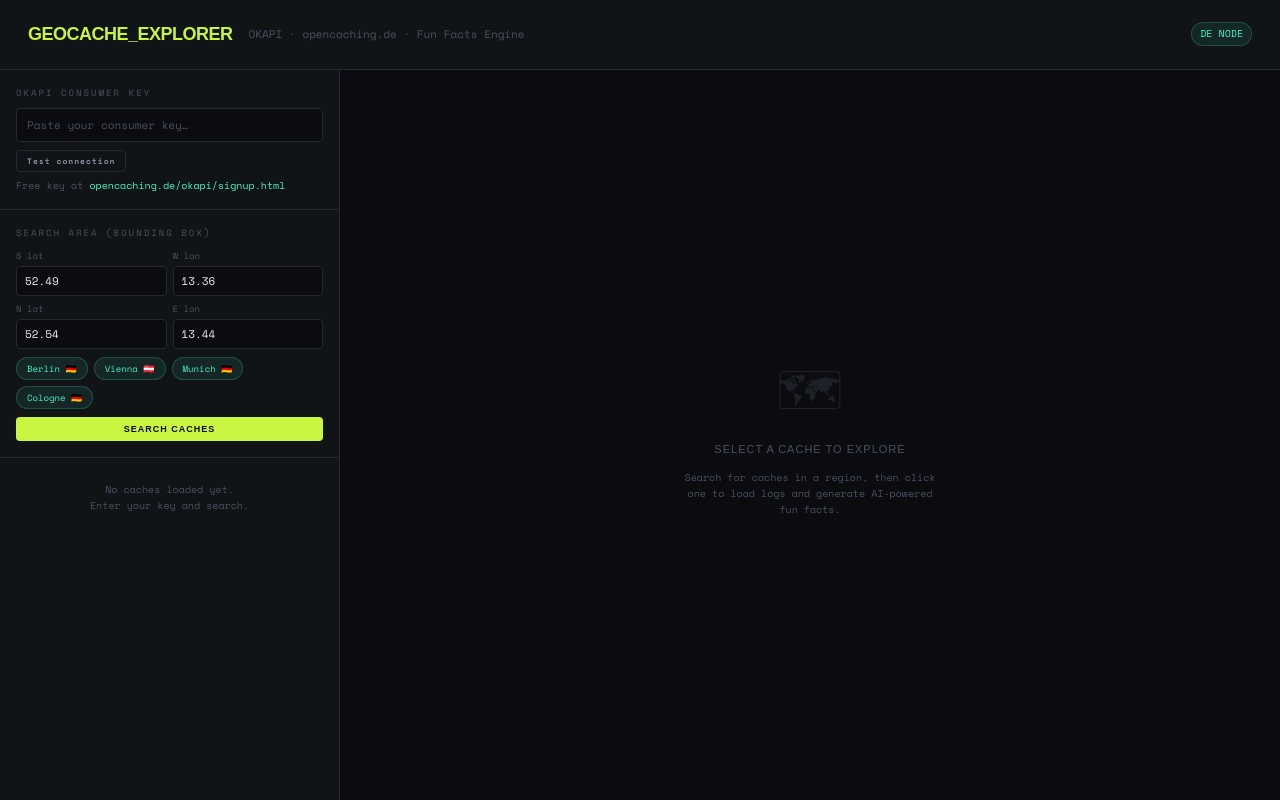
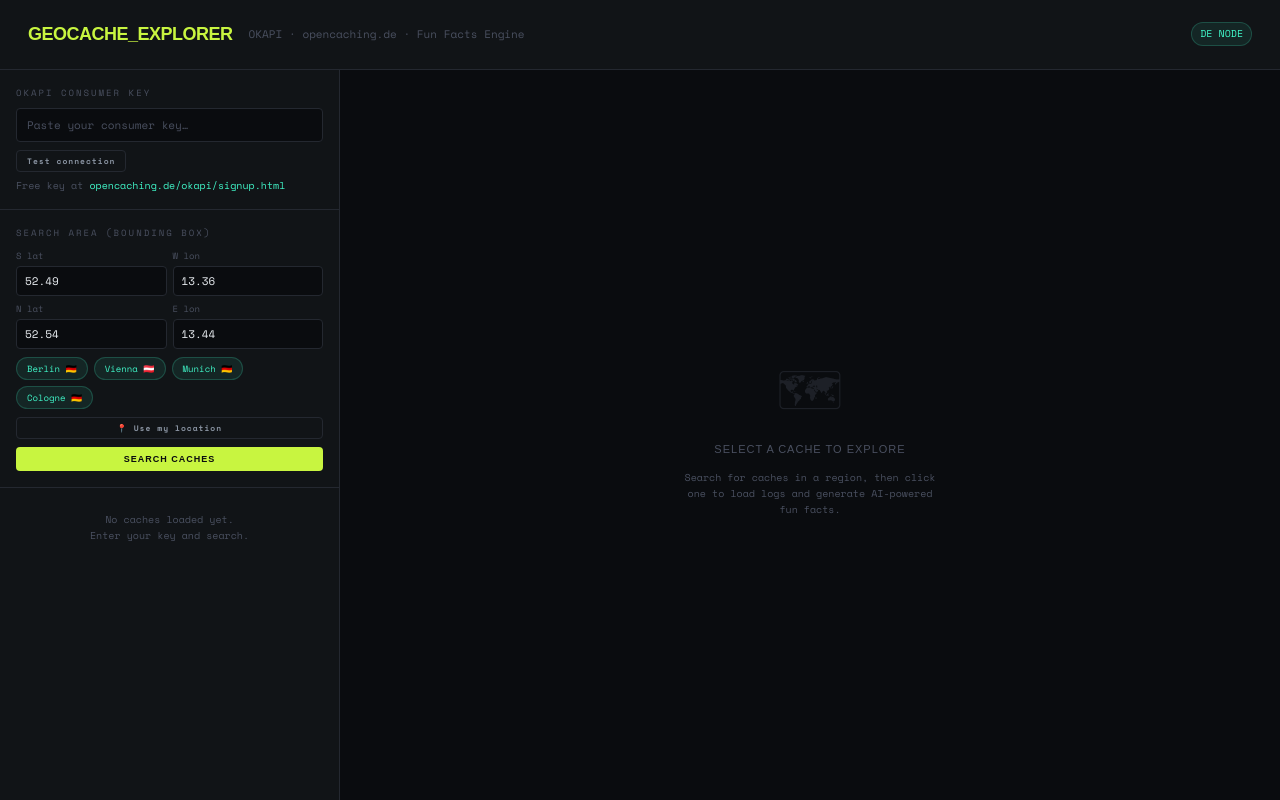
Before and after one commit to christoph-teichmeister/geocache-explorer, a React (Vite) app: page / in a window 1280 px wide. Built offline with nearby package versions, Linux system fonts and the light colour scheme; a web font is replaced by a local one.

Commit message:
fix: dnfs → notfounds field; feat: geolocation bbox button

```diff
--- a/src/App.jsx
+++ b/src/App.jsx
@@ -262,6 +262,7 @@ export default function App() {
   const [error, setError] = useState("");
   const [searchLoading, setSearchLoading] = useState(false);
   const [pingStatus, setPingStatus] = useState(null); // null | "ok" | "fail"
+  const [geolocating, setGeolocating] = useState(false);
   const [keySaved, setKeySaved] = useState(false);
 
   // Persist consumer key to localStorage
@@ -329,7 +330,7 @@ export default function App() {
       const detail = await fetchOKAPI("services/caches/geocache", {
         consumer_key: consumerKey,
         cache_code: cache.code,
-        fields: "code|name|type|difficulty|terrain|size2|location|description|short_description|url|date_hidden|founds|dnfs|recommendations",
+        fields: "code|name|type|difficulty|terrain|size2|location|description|short_description|url|date_hidden|founds|notfounds|recommendations",
       });
       setCacheDetail(detail);
 
@@ -369,7 +370,7 @@ export default function App() {
     ).join("\n\n");
 
     const cacheInfo = cacheDetail
-      ? `Cache: "${cacheDetail.name}" | Type: ${cacheDetail.type} | Difficulty: ${cacheDetail.difficulty} | Terrain: ${cacheDetail.terrain} | Founds: ${cacheDetail.founds} | DNFs: ${cacheDetail.dnfs}`
+      ? `Cache: "${cacheDetail.name}" | Type: ${cacheDetail.type} | Difficulty: ${cacheDetail.difficulty} | Terrain: ${cacheDetail.terrain} | Founds: ${cacheDetail.founds} | DNFs: ${cacheDetail.notfounds}`
       : "";
 
     try {
@@ -397,6 +398,22 @@ Categories can be: FUNNY | UNUSUAL | ADVENTURE | MYSTERY | EMOTIONAL | STATS | Q
       setError("AI analysis failed: " + e.message);
     }
     setFactsLoading(false);
+  };
+
+  const geolocate = () => {
+    if (!navigator.geolocation) { setError("Geolocation not supported by your browser."); return; }
+    setGeolocating(true); setError("");
+    navigator.geolocation.getCurrentPosition(
+      ({ coords }) => {
+        const { latitude: lat, longitude: lon } = coords;
+        // ~1km padding in degrees (rough but good enough for a bbox)
+        const pad = 0.009;
+        setBbox(`${(lat - pad).toFixed(5)},${(lon - pad).toFixed(5)},${(lat + pad).toFixed(5)},${(lon + pad).toFixed(5)}`);
+        setGeolocating(false);
+      },
+      (err) => { setError("Geolocation failed: " + err.message); setGeolocating(false); },
+      { timeout: 8000 }
+    );
   };
 
   const applyPreset = (p) => {
@@ -475,6 +492,11 @@ Categories can be: FUNNY | UNUSUAL | ADVENTURE | MYSTERY | EMOTIONAL | STATS | Q
                 {PRESETS.map(p => (
                   <button key={p.name} className="preset-btn" onClick={() => applyPreset(p)}>{p.name}</button>
                 ))}
+              </div>
+              <div style={{display:"flex",gap:"6px",marginTop:"8px"}}>
+                <button className="btn btn-ghost btn-sm" onClick={geolocate} disabled={geolocating} style={{flex:1}}>
+                  {geolocating ? "Locating…" : "📍 Use my location"}
+                </button>
               </div>
               <div className="search-row">
                 <button className="btn" style={{flex:1}} onClick={searchCaches} disabled={searchLoading}>
@@ -602,7 +624,7 @@ Categories can be: FUNNY | UNUSUAL | ADVENTURE | MYSTERY | EMOTIONAL | STATS | Q
                         </div>
                         <div className="detail-card">
                           <div className="detail-card-label">DNFs</div>
-                          <div className="detail-card-value" style={{color:"var(--danger)"}}>{cacheDetail.dnfs ?? "—"}</div>
+                          <div className="detail-card-value" style={{color:"var(--danger)"}}>{cacheDetail.notfounds ?? "—"}</div>
                         </div>
                         <div className="detail-card">
                           <div className="detail-card-label">Recommendations</div>
```
